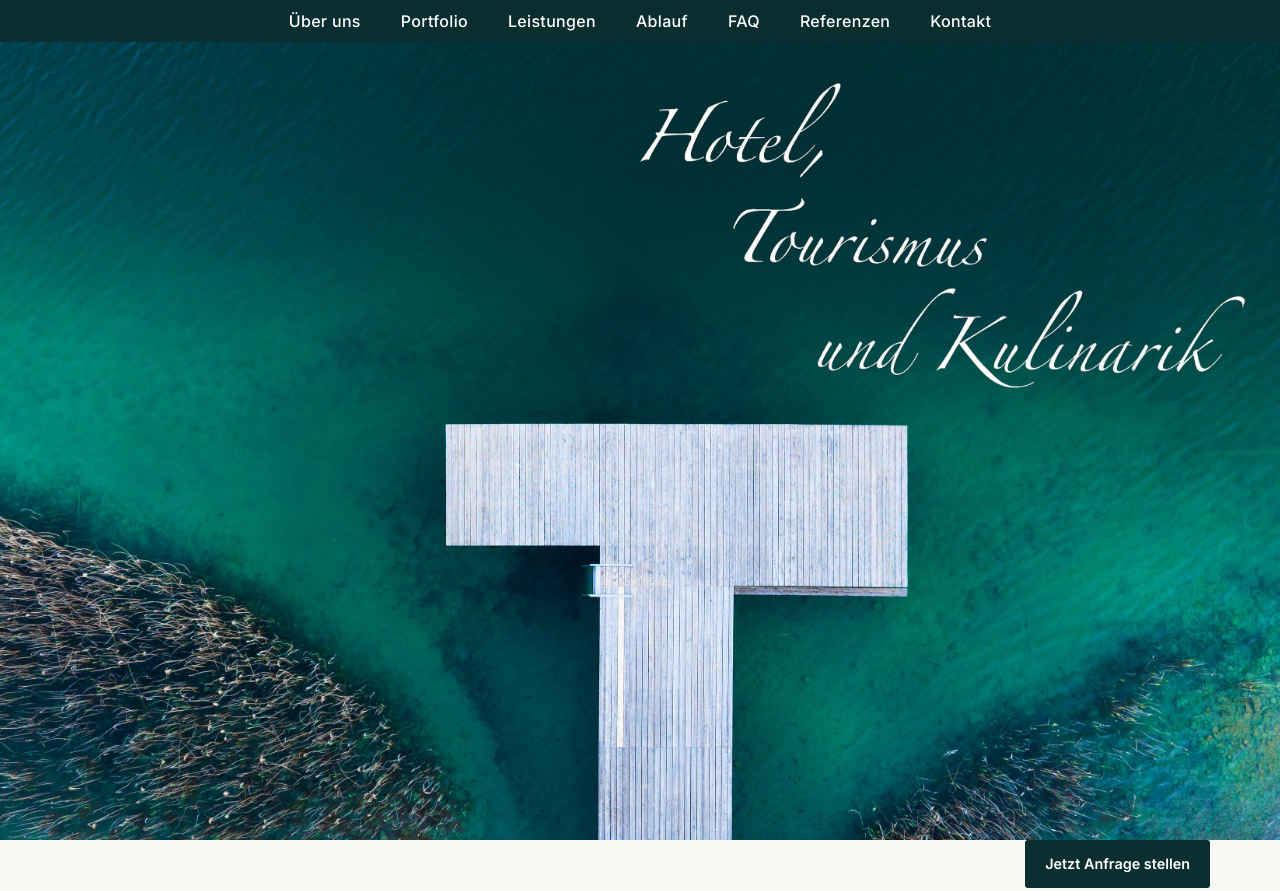
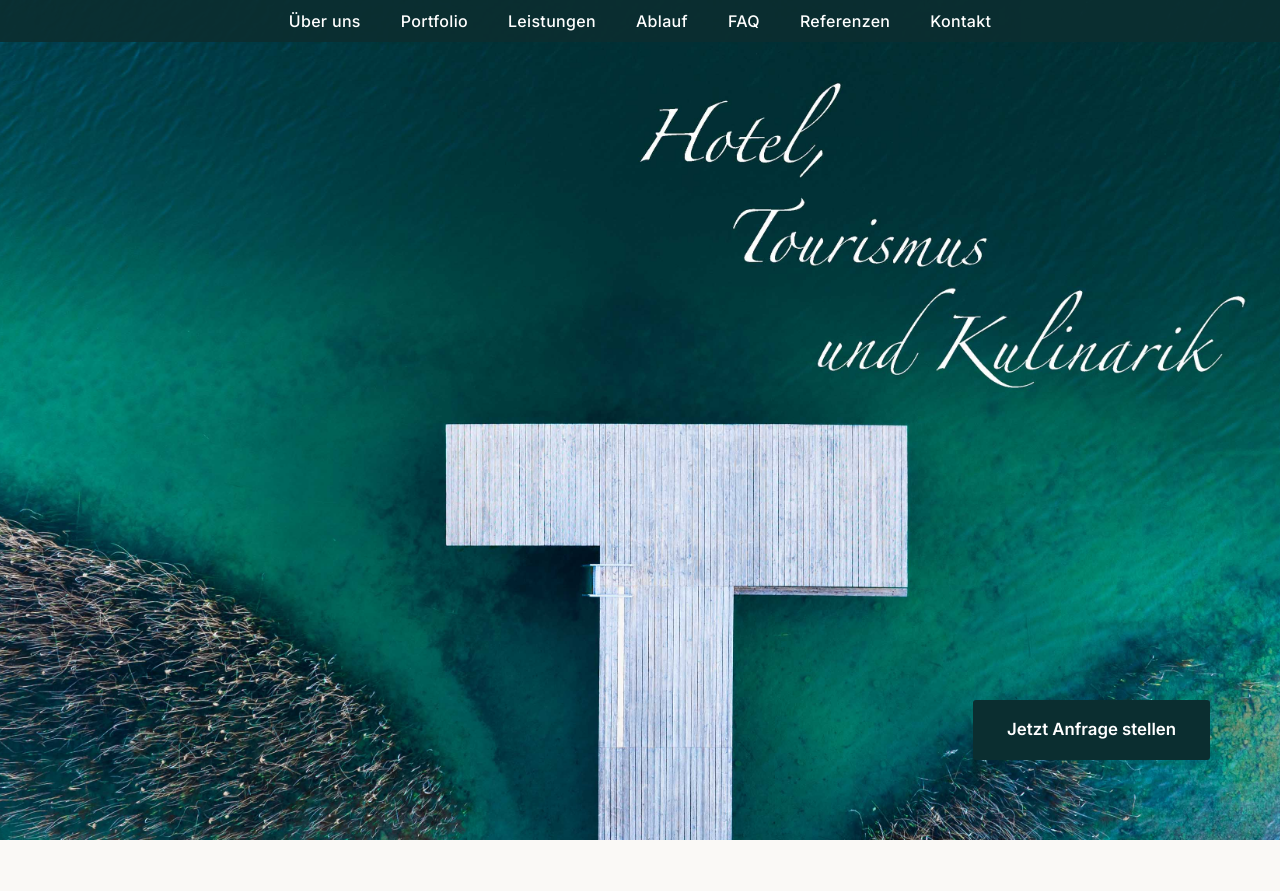
Before and after one commit to gastropix/gastropix.github.io, a plain HTML site: page index.html in a window 1280 px wide. Shown: the top 891 px of the page. Drawn offline with Linux system fonts and the light colour scheme; a web font is replaced by a local one.

Commit message:
Update style.css

```diff
--- a/style.css
+++ b/style.css
@@ -107,12 +107,10 @@
 		}
 
 		header .cta-button {
-			right: 20px;
-			bottom: 40px;
-			transform: none;
-			white-space: nowrap;
-			font-size: 0.9em;
-			padding: 12px 20px;
+			position: absolute;
+			right: 70px;
+			bottom: 80px;
+			z-index: 1;
 		}
 
 		.cta-inline-wrap {
@@ -243,8 +241,7 @@
 			border: none;
 			cursor: pointer;
 			padding: 10px 16px;
-			margin-left: auto;
-			margin-right: 0;
+			margin: 0 auto;
 		}
 
 		.nav-toggle span {
```
